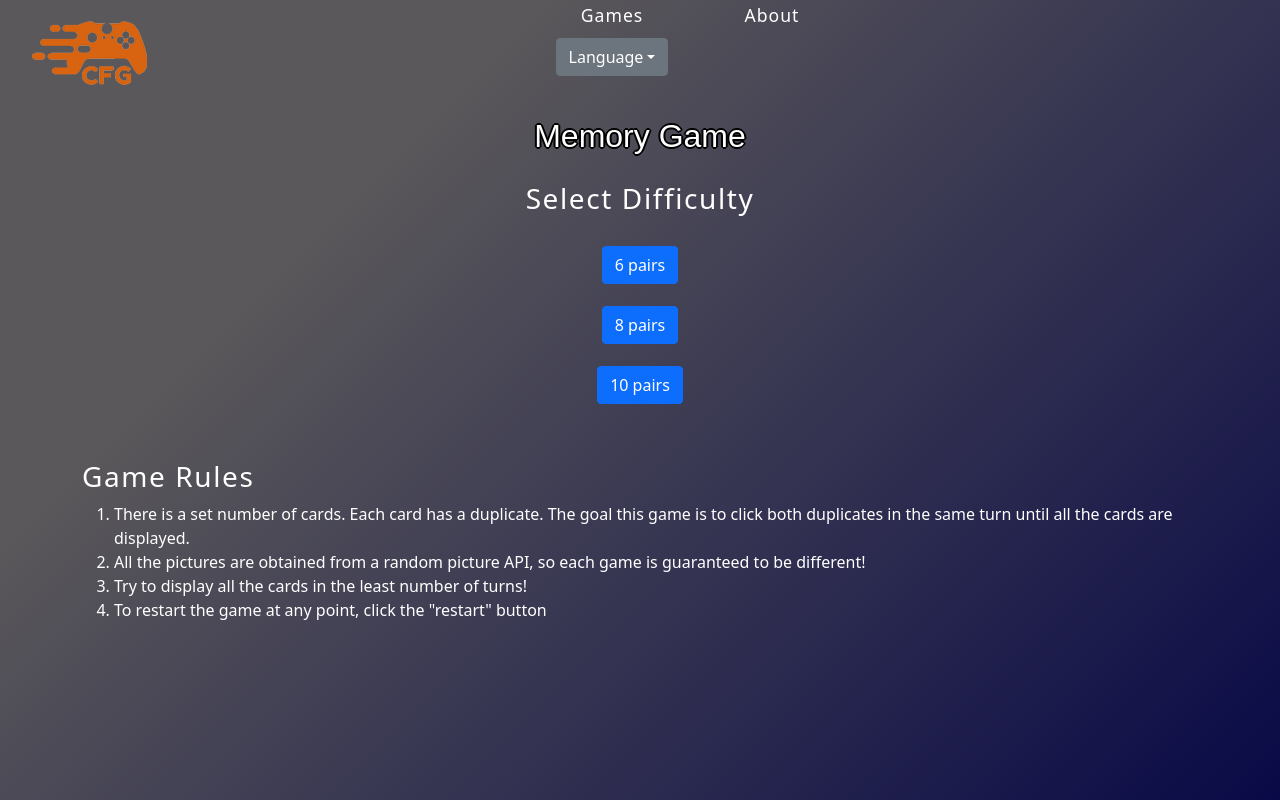
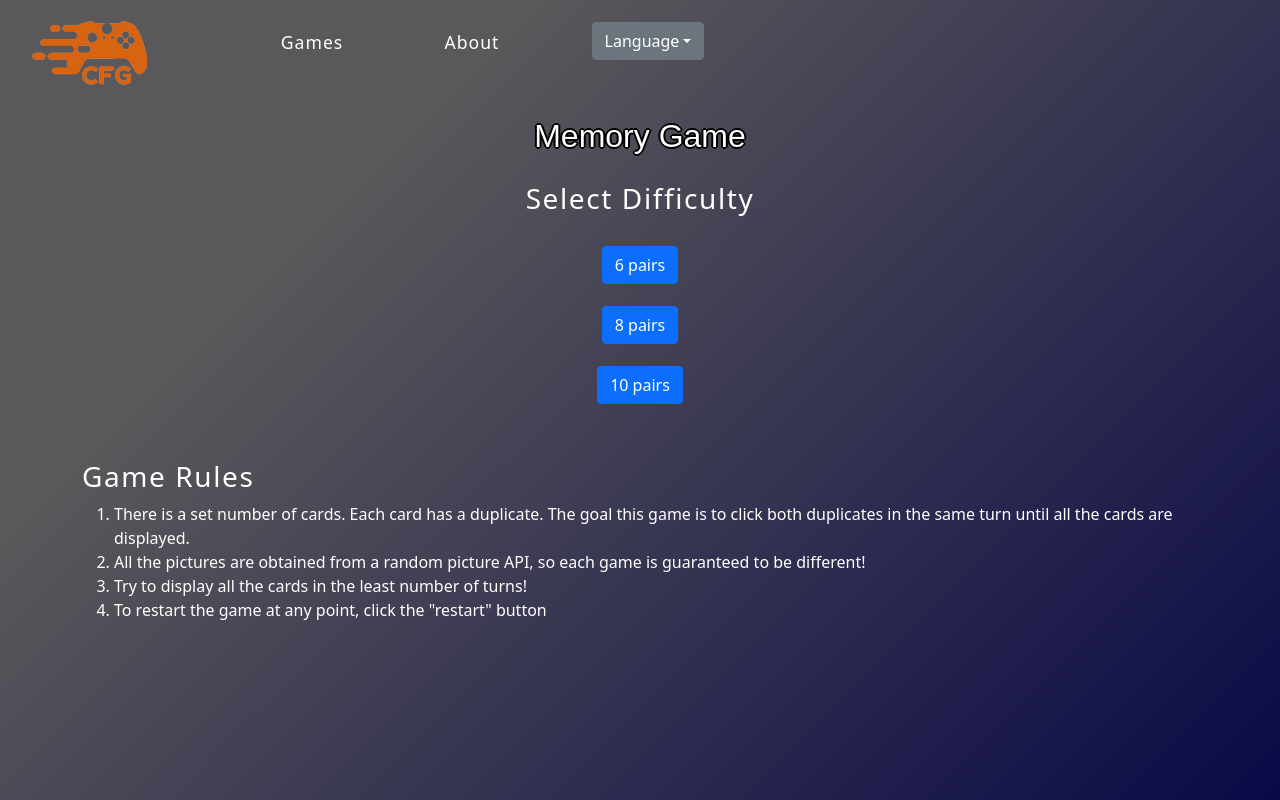
Before and after one commit to JuanmaRuizF/classic-fun-games, a React (Create React App) app: page /memory_game in a window 1280 px wide. Built offline with nearby package versions, Linux system fonts and the light colour scheme; a web font is replaced by a local one.

Commit message:
code cleaning and minor changes

```diff
--- a/src/Components/About/About_Contact.css
+++ b/src/Components/About/About_Contact.css
@@ -13,6 +13,12 @@
     font-family: 'Mochiy Pop P One', sans-serif;
     padding-top: 10%;
     color: white;
+}
+
+.msg_sent {
+    font-size: 1.5em;
+    color: rgb(114, 9, 9);
+    font-style: italic;
 }
 
 .form_data {
--- a/src/Styles/connect_four.css
+++ b/src/Styles/connect_four.css
@@ -133,6 +133,10 @@
     text-shadow: 2px 0 0 rgb(3, 2, 2), -2px 0 0 rgb(3, 2, 2), 0 2px 0 rgb(3, 2, 2), 0 -2px 0 rgb(3, 2, 2), 1px 1px rgb(3, 2, 2), -1px -1px 0 rgb(3, 2, 2), 1px -1px 0 rgb(3, 2, 2), -1px 1px 0 rgb(3, 2, 2);
 }
 
+.text_info ul {
+    list-style-type: disc;
+}
+
 @media only screen and (max-width: 768px) {
     .grid-container {
         display: grid;
--- a/src/Styles/index.css
+++ b/src/Styles/index.css
@@ -167,7 +167,7 @@ Stripe Styles
 }
 
 .nav-center {
-    width: 90vw;
+    /* width: 90vw; */
     max-width: var(--max-width);
 }
 
@@ -304,8 +304,8 @@ Stripe Styles
         display: block;
         justify-self: center;
         display: grid;
-        /* grid-template-columns: 1fr 1fr 1fr; */
-        grid-template-columns: 1fr 1fr;
+        grid-template-columns: 1fr 1fr 1fr;
+        /* grid-template-columns: 1fr 1fr; */
         text-align: center;
         height: 100%;
         display: grid;
@@ -323,6 +323,18 @@ Stripe Styles
         text-transform: capitalize;
         letter-spacing: 1px;
         width: 10rem;
+    }
+    .link-btn-language {
+        height: 100%;
+        background: transparent;
+        border-color: transparent;
+        font-size: 1.1rem;
+        color: white;
+        text-transform: capitalize;
+        letter-spacing: 1px;
+        width: 10rem;
+        padding-top: 19%;
+        margin-left: 10%;
     }
     .content {
         padding-top: 15%;
--- a/src/Styles/memory_game.css
+++ b/src/Styles/memory_game.css
@@ -28,6 +28,10 @@
         padding-top: 2%;
         text-align: center;
         color: white;
+    }
+
+    .text_info ul {
+        list-style-type: disc;
     }
 
     .title_container {
```
Also changed, not shown: public/manifest.json.
